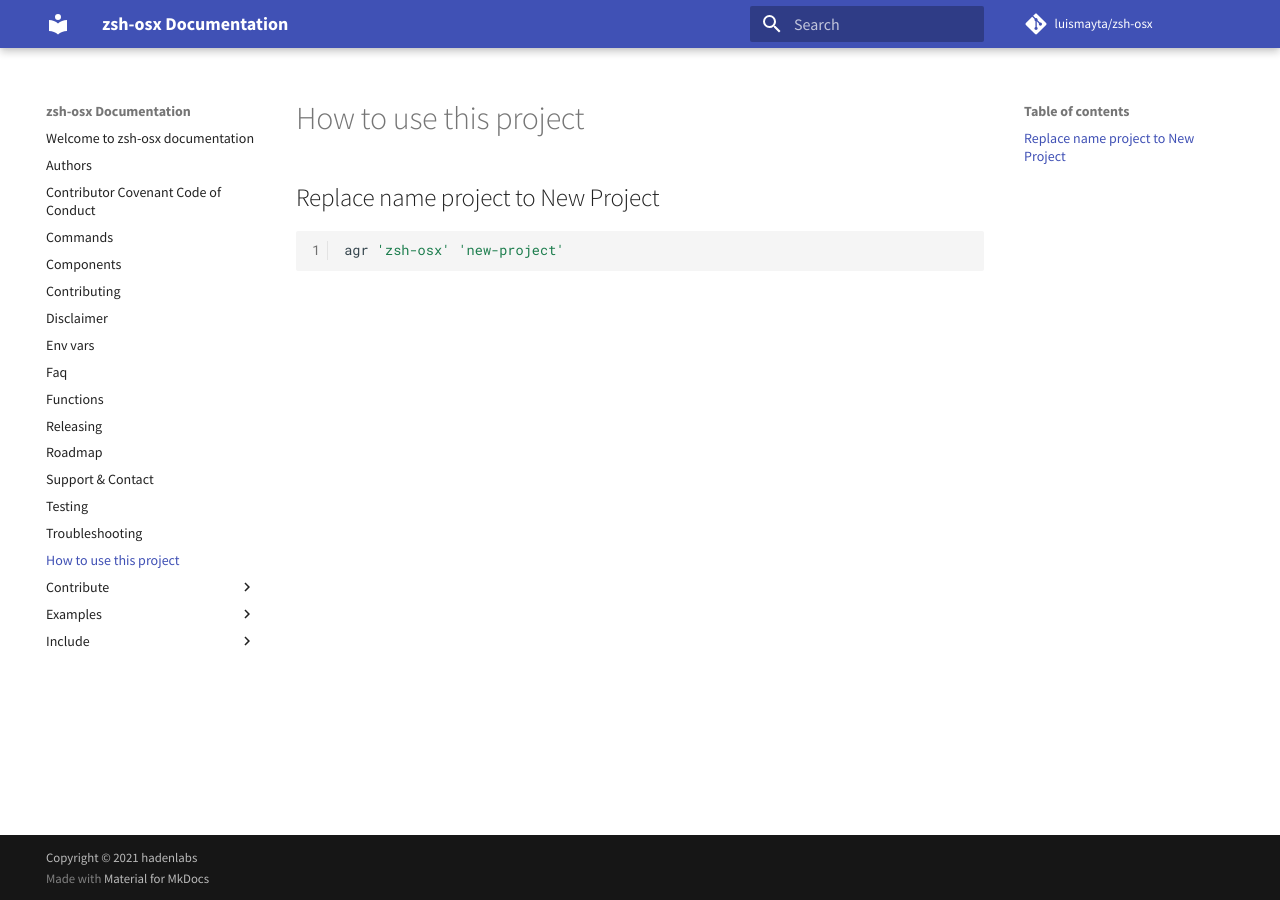
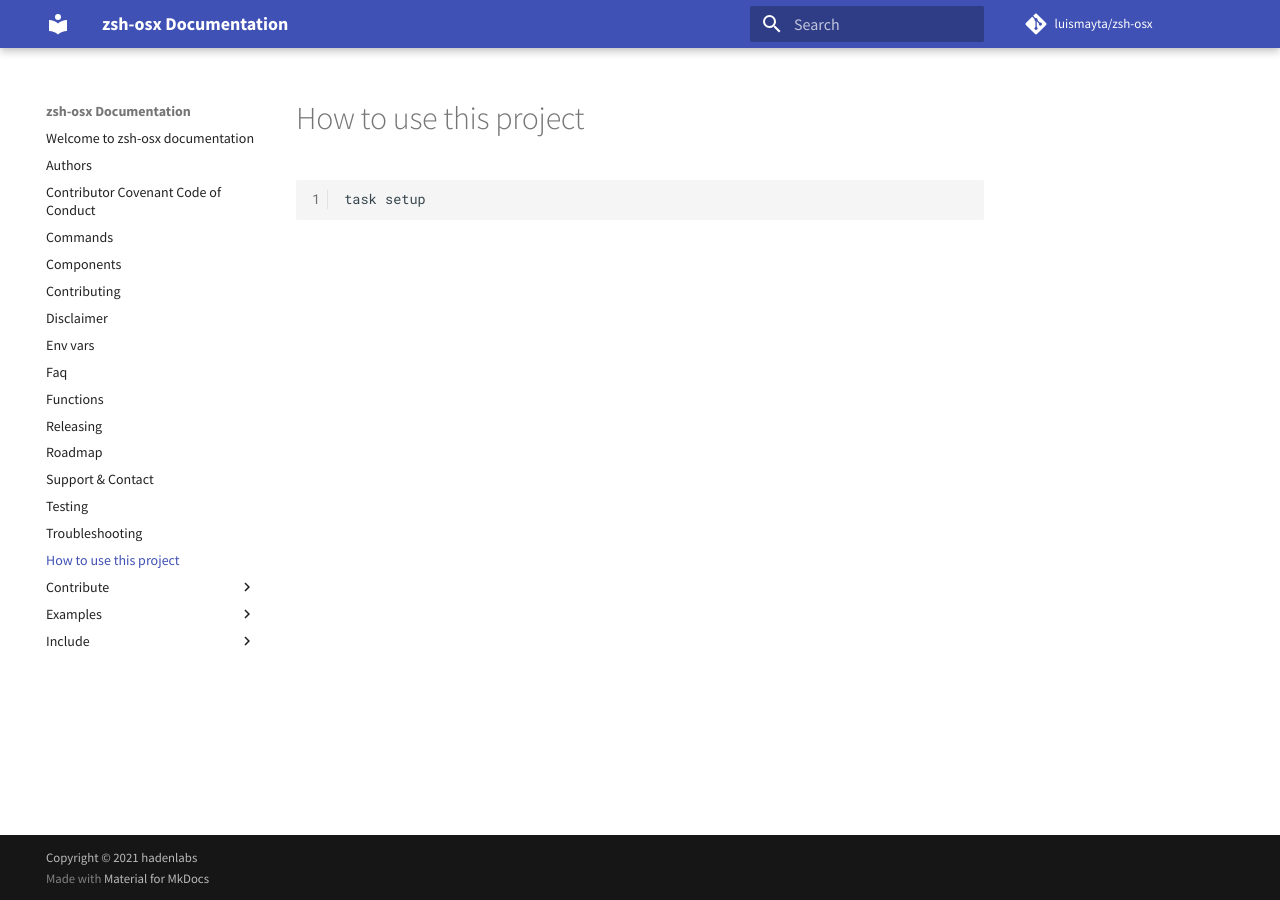
Before and after one commit to luismayta/zsh-osx, an MkDocs documentation site: the page built from docs/usage.md, in a window 1280 px wide. Built offline with MkDocs 1.6.1 and Material for MkDocs 9.7.7, drawn with Linux system fonts in a browser that asks for light colours; comment, search, counter and statistics services are not loaded.

Commit message:
feat: change information how to use (#129)

````diff
--- a/docs/usage.md
+++ b/docs/usage.md
@@ -1,7 +1,5 @@
 # How to use this project
 
-## Replace name project to New Project
-
 ```bash
-agr 'zsh-osx' 'new-project'
+task setup
 ```
````
